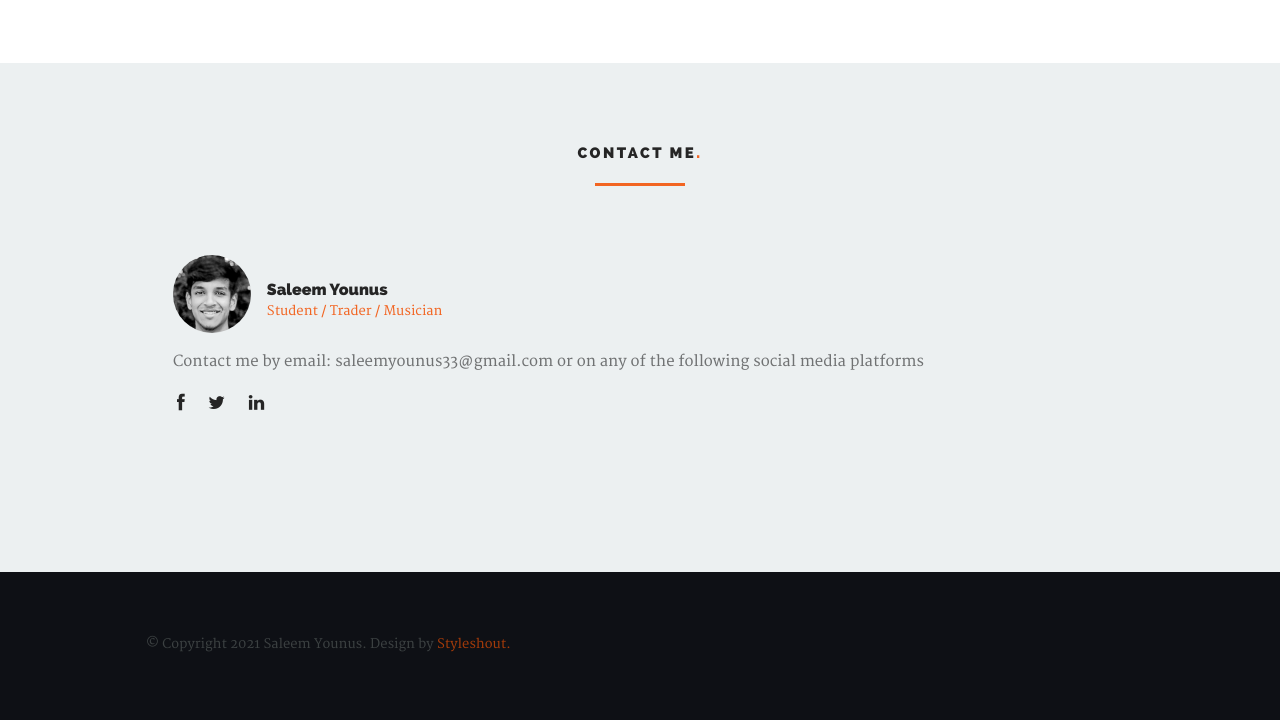
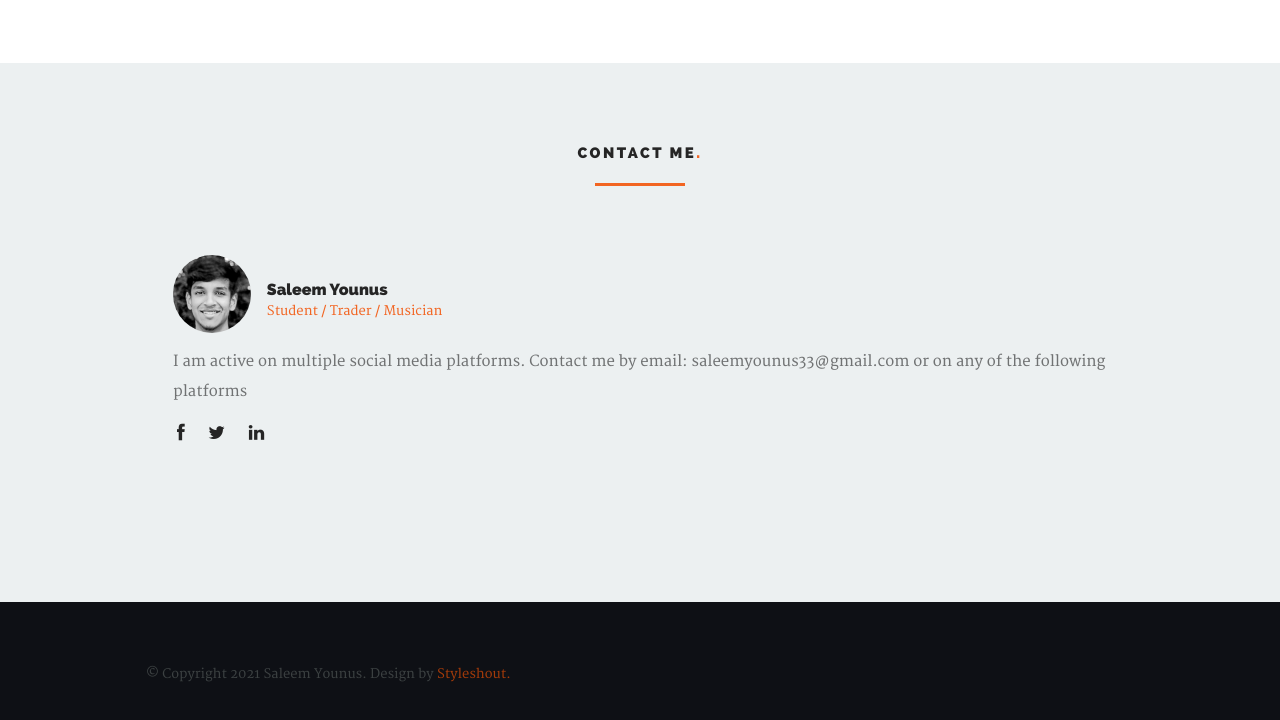
Before and after one commit to SaleemZYounus/Personal-Website, a plain HTML site: page index.html in a window 1280 px wide. Shown: the part 3377-4097 px from the top of the page. Drawn offline with nearby package versions, Linux system fonts and the light colour scheme.

Commit message:
updated contact

```diff
--- a/index.html
+++ b/index.html
@@ -557,7 +557,10 @@
 
 							</div>
 
-							<p> Contact me by email: saleemyounus33@gmail.com or on any of the following social media platforms </p>
+							<p>
+
+								I am active on multiple social media platforms. Contact me by email:
+								saleemyounus33@gmail.com or on any of the following platforms </p>
 
 							<ul class="member-social">
 								<li><a href="#"><i class="fa fa-facebook"></i></a></li>
```
